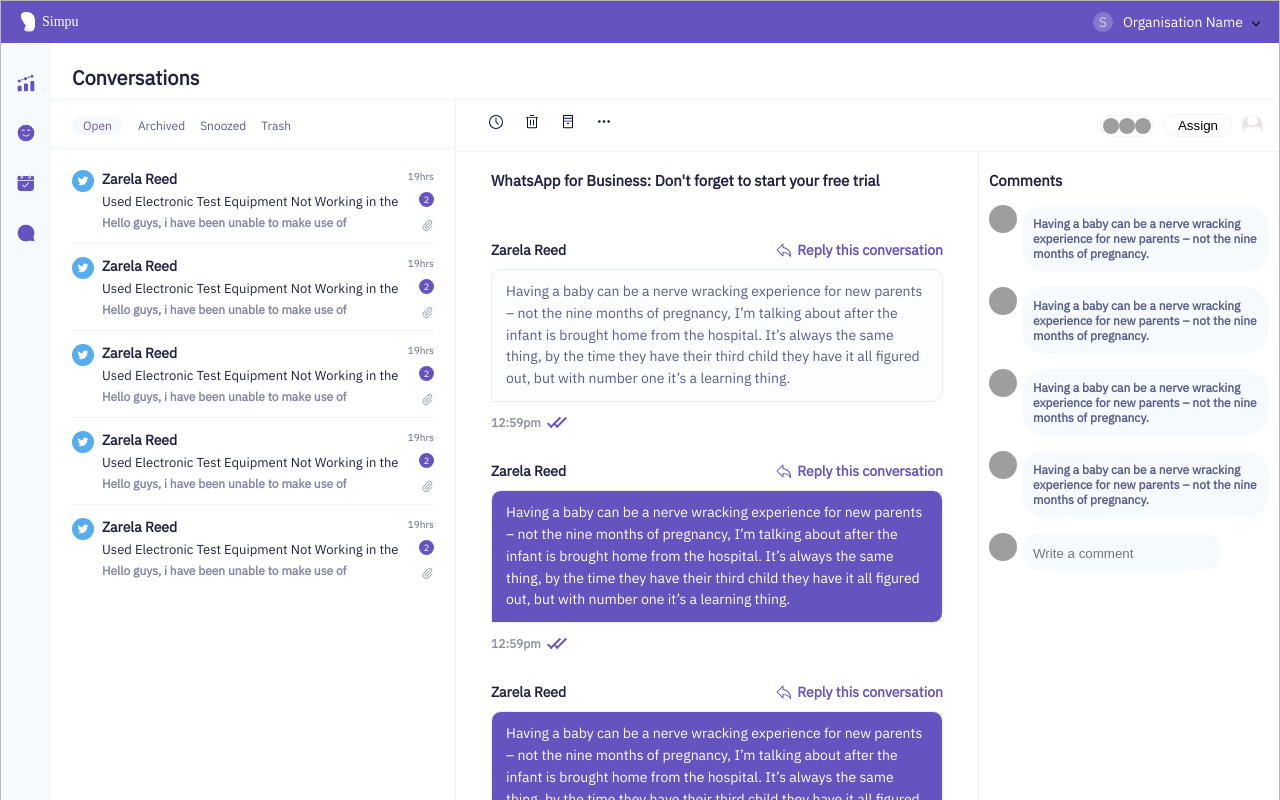
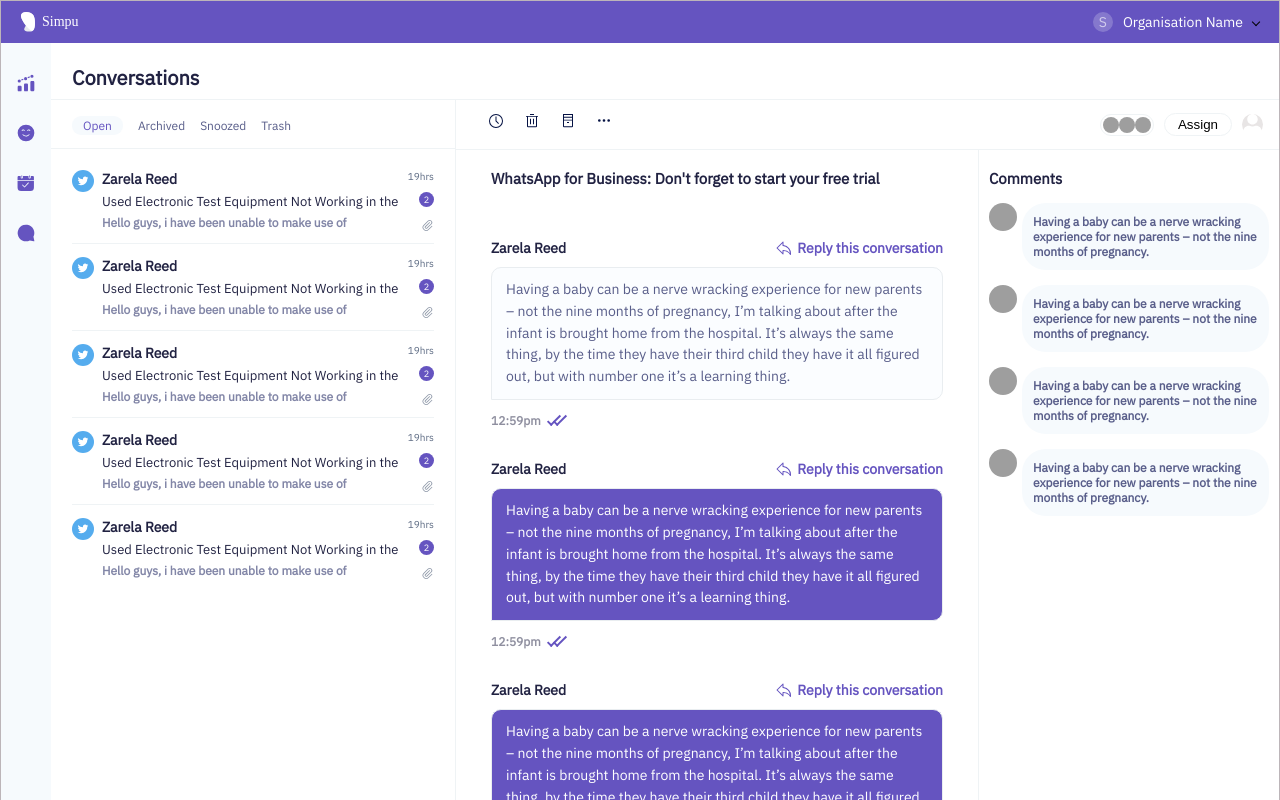
Before and after one commit to davidobodo/simpu-interview-challenge, a React (Create React App) app: page / in a window 1280 px wide. Shown: the top 800 px of the page. Built offline with nearby package versions, Linux system fonts and the light colour scheme; grey boxes are pictures that could not be loaded.

Commit message:
95% of styling completed

```diff
--- a/src/layouts/Body.js
+++ b/src/layouts/Body.js
@@ -20,7 +20,6 @@ const BodyWrapper = styled.div`
     }
 
     .body__content{
-        height: calc(100vh - 55px);
         display: flex;
 
         .windows{
@@ -29,7 +28,7 @@ const BodyWrapper = styled.div`
             &__header{
                 display: flex;
                 justify-content: space-between;
-                padding: 14px 16px 14px 32px;
+                padding: 13px 16px 13px 32px;
                 border-bottom: 1px solid #EFF3F5;
 
                 &__options{
@@ -85,7 +84,7 @@ const BodyWrapper = styled.div`
 
             &__body{
                 display: flex;
-                height: calc(100vh - 104px);
+                height: 900px;
             }
         }
     }
--- a/src/layouts/ChatWindow.js
+++ b/src/layouts/ChatWindow.js
@@ -5,6 +5,8 @@ import reply from '../assets/img/reply.svg';
 
 
 const ChatWindowWrapper = styled.div`
+    display: flex;
+    flex-direction: column;
     padding: 19px 35px;
     border-right: 1px solid #EFF3F5;
 
@@ -92,6 +94,7 @@ const ChatWindowWrapper = styled.div`
         box-shadow: 0 1px 4px 0 rgba(0, 0, 0, 0.04);
         border: solid 0.8px #e9edf0;
         background-color: #ffffff;
+        margin-top: auto;
 
         input{
             display: block;
@@ -180,6 +183,7 @@ const ChatWindow = () => {
                     </span>
                 </div>
             </div>
+
             <div className="input-field">
                 <input type="text" placeholder="Type a message ..." />
                 <img src={attachment} alt="attachment" />
--- a/src/layouts/Chats.js
+++ b/src/layouts/Chats.js
@@ -6,7 +6,6 @@ import Chat from '../components/Chat';
 const ChatsWrapper = styled.div`
     border-right: 1px solid #EFF3F5;
     width: 405px;
-    height: 100%;
 
     nav{
         padding: 14px 21px;
--- a/src/layouts/Comments.js
+++ b/src/layouts/Comments.js
@@ -1,8 +1,12 @@
 import React from 'react';
 import styled from 'styled-components';
+import { FontAwesomeIcon } from '@fortawesome/react-fontawesome';
+import { faPaperPlane } from '@fortawesome/free-solid-svg-icons';
 
 
 const CommentsWrapper = styled.div`
+    display: flex;
+    flex-direction: column;
     padding: 19px 10px;
     flex-shrink: 0;
     flex-basis: 300px;
@@ -32,23 +36,39 @@ const CommentsWrapper = styled.div`
 
     .form-field{
         display: flex;
+        align-items: center;
+        margin-top: auto;
 
         img{
             margin-right: 5px;
-            width 28px;
-            height: 28px;
+            width 33px;
+            height: 33px;
             border-radius: 50%;
         }
 
         &__input{
             background-color: #f6fafd;
             border-radius: 24px;
-            padding: 9px 11px;
+            padding: 4px 11px;
+            display: flex;
+            align-items: center;
+            width: 100%;
+            justify-content: space-between;
 
             input{
                 outline: none;
                 border: none;
                 background-color: transparent;
+                font-size: 12px;
+            }
+
+            svg{
+                background-color: #6554c0;
+                color: #ffffff;
+                border-radius: 50%;
+                width: 25px;
+                height: 25px;
+                padding: 6px;
             }
         }
 
@@ -90,7 +110,8 @@ const Comments = () => {
             <div className="form-field">
                 <img src="https://images.unsplash.com/photo-1581090464777-f3220bbe1b8b?ixlib=rb-1.2.1&ixid=eyJhcHBfaWQiOjEyMDd9&auto=format&fit=crop&w=800&q=60" alt="img3" />
                 <div className="form-field__input">
-                    <input type="text" placeholder="Write a comment" />
+                    <input type="text" placeholder="Write a comment..." />
+                    <FontAwesomeIcon icon={faPaperPlane} />
                 </div>
             </div>
         </CommentsWrapper>
--- a/src/layouts/SideBar.js
+++ b/src/layouts/SideBar.js
@@ -8,7 +8,6 @@ import schedule from '../assets/img/schedule.svg';
 const SideBarWrapper = styled.div`
     background-color: #f6fafd;
     width: 50px;
-    height: 100vh;
     padding-top: 30px;
 
     img{
```
